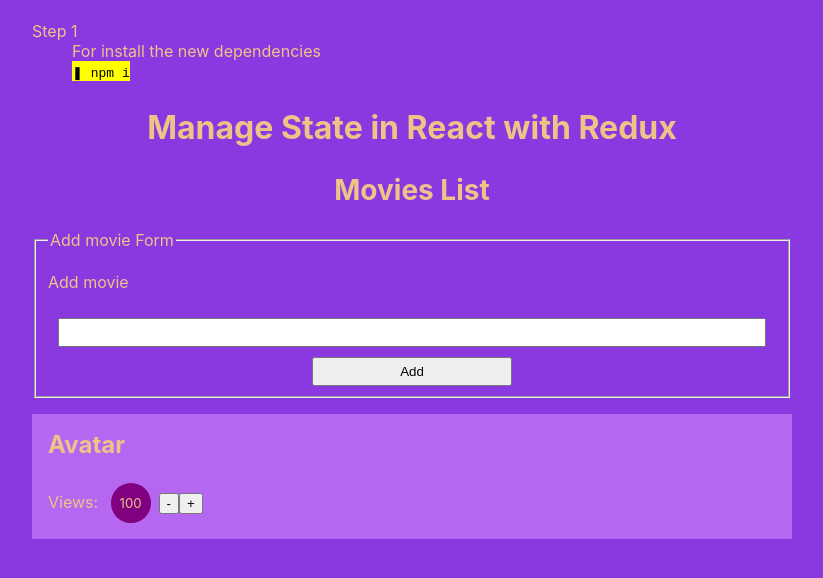
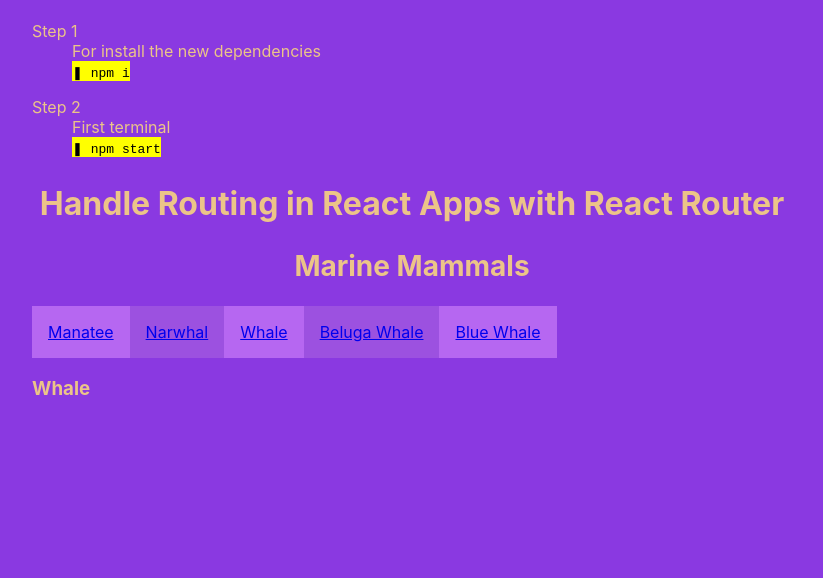
Before and after one commit to maksimo-vvd/lrn-digital-ocean-tutorial, a React (Create React App) app: page /whale in a window 1280 px wide. Shown: the top 578 px of the page, without its empty margins (228-1051 px from the left). Built offline with nearby package versions, Linux system fonts and the light colour scheme.

Commit message:
Accessing Route Data with Hooks -- Search Parameters || URL Parameters

```diff
--- a/package.json
+++ b/package.json
@@ -9,12 +9,12 @@
     "react": "^17.0.2",
     "react-dom": "^17.0.2",
     "react-jss": "^10.9.0",
+    "react-router-dom": "5.2.0",
     "react-scripts": "5.0.0",
     "styled-components": "^5.3.5",
     "web-vitals": "^2.1.4"
   },
   "scripts": {
-    "api": "json-server db.json -p 3333 --delay 1500",
     "start": "BROWSER=none react-scripts start",
     "build": "react-scripts build",
     "test": "react-scripts test",
@@ -37,9 +37,5 @@
       "last 1 firefox version",
       "last 1 safari version"
     ]
-  },
-  "devDependencies": {
-    "react-redux": "^7.2.8",
-    "redux": "^4.1.2"
   }
 }
--- a/src/components/App/App.js
+++ b/src/components/App/App.js
@@ -1,18 +1,16 @@
-import React, { useState } from 'react'
-import { useDispatch, useSelector } from "react-redux";
+import React from 'react'
+import { BrowserRouter, Route, Switch, Link } from 'react-router-dom'
 
 import styled from "styled-components"
-import {addMovie, incrementMovie, decrementMovie} from "../../store/movies/movies";
+
+import Manatee from "../Manatee/Manatee";
+import Narwhal from "../Narwhal/Narwhal";
+import Whale from "../Whale/Whale";
 
 const AppWrapper = styled.section`
   max-width: 800px;
   margin: 0 auto;
   padding: 5px 20px;
-`
-const Button = styled.button`
-  margin: 10px;
-  min-width: 100px;
-  padding: 5px 8px;
 `
 const Title = styled.h1`
   text-align:center;
@@ -24,13 +22,10 @@
   font-size: 1.75rem;
   color: #ECC488;
 `
-const ListTitle = styled.h3`
-  font-size: 1.5rem;
-  margin-top: 0;
-`
 const List = styled.ul`
   list-style: none;
   padding-left: 0;
+  display: flex;
 `
 const Listitem = styled.li`
   background-color: #B667F1;
@@ -50,48 +45,9 @@
         color: #fff;
     }
   }
-
-
-`
-const ListViewBox = styled.mark`
-  color: #ECC488;
-  text-align:center;
-  font-size: 0.825rem;
-  background-color: purple;
-  border-radius: 50%;
-  width: 40px;
-  line-height: 40px;
-  display: inline-block;
-  margin-left: 0.5rem;
-  margin-right: 0.5rem;
-`
-const AddForm = styled.form`
-  input[type="text"] {
-    margin: 10px;
-    width: calc(100% - 20px);
-    padding: 5px 8px;
-  }
-  button[type="submit"] {
-    width: 200px;
-    display: block;
-    margin: 0 auto;
-  }
 `
 
 function App() {
-  const [movieName, setMovie] = useState('')
-  // const movies = useSelector(state => state.movies)
-  const movies = [...useSelector(state => state.movies)].sort((a, b) => {
-    return a.name.toLowerCase() > b.name.toLowerCase() ? 1 : -1;
-  });
-  const dispatch = useDispatch()
-
-  const handleSubmit = event => {
-    event.preventDefault()
-    dispatch(addMovie(movieName))
-    setMovie('')
-  }
-
   return (
     <AppWrapper>
       <dl>
@@ -100,50 +56,54 @@
           <dd>For install the new dependencies</dd>
           <dd><mark><kbd>&#10074; npm i</kbd></mark></dd>
         </p>
-        <p hidden>
+        <p>
           <dt>Step 2</dt>
           <dd>First terminal</dd>
           <dd><mark><kbd>&#10074; npm start</kbd></mark></dd>
         </p>
       </dl>
 
-      <Title>Manage State in React with Redux</Title>
-      <Title2>Movies List</Title2>
+      <Title>Handle Routing in React Apps with React Router</Title>
+      <Title2>Marine Mammals</Title2>
 
-      <AddForm onSubmit={ handleSubmit }>
-        <fieldset>
-          <legend>Add movie Form</legend>
-          <label>
-            <p>Add movie</p>
-            <input
-              type="text"
-              value={movieName}
-              onChange={event => setMovie(event.target.value)}
-            />
-          </label>
-          <div>
-            <Button type="submit">Add</Button>
-          </div>
-        </fieldset>
-      </AddForm>
+      <BrowserRouter>
+        <nav>
+          <List>
+            <Listitem><Link to="/manatee">Manatee</Link></Listitem>
+            <Listitem><Link to="/narwhal">Narwhal</Link></Listitem>
+            <Listitem><Link to="/whale">Whale</Link></Listitem>
+            {/*<Listitem><Link to="/whale?type=beluga">Beluga Whale</Link></Listitem>*/}
+            {/*<Listitem><Link to="/whale?type=blue">Blue Whale</Link></Listitem>*/}
+            <Listitem><Link to="/whale/beluga">Beluga Whale</Link></Listitem>
+            <Listitem><Link to="/whale/blue">Blue Whale</Link></Listitem>
+          </List>
+        </nav>
 
-      <List>
-        {movies.map(movie => (
-          <Listitem key={movie.name}>
-            <ListTitle>{movie.name}</ListTitle>
+        <Switch>
+          <Route path="/manatee">
+            <Manatee />
+          </Route>
 
-            Views: <ListViewBox>{movie.views}</ListViewBox>
+          <Route path="/narwhal">
+            <Narwhal />
+          </Route>
 
-            <button onClick={() => dispatch(decrementMovie(movie.name))}>
-              <span role="img" aria-label="add">-</span>
-            </button>
+          {/* Search library */}
+          {/*<Route path="/whale">*/}
+          {/*  <Whale />*/}
+          {/*</Route>*/}
 
-            <button onClick={() => dispatch(incrementMovie(movie.name))}>
-              <span role="img" aria-label="add">+</span>
-            </button>
-          </Listitem>
-        ))}
-      </List>
+          {/* Dynamic component. Hook useParams (exact & :type) */}
+
+          <Route exact path="/whale">
+            <Whale />
+          </Route>
+
+          <Route path="/whale/:type">
+            <Whale />
+          </Route>
+        </Switch>
+      </BrowserRouter>
     </AppWrapper>
   )
 }
--- /dev/null
+++ b/src/components/Manatee/Manatee.js
@@ -0,0 +1,5 @@
+import React from "react";
+
+export default function () {
+  return <h3>Manatee</h3>
+}
--- /dev/null
+++ b/src/components/Narwhal/Narwhal.js
@@ -0,0 +1,5 @@
+import React from "react";
+
+export default function () {
+  return <h3>Narwhal</h3>
+}
--- /dev/null
+++ b/src/components/Whale/Beluga.js
@@ -0,0 +1,5 @@
+import React from 'react';
+
+export default function Beluga() {
+  return <h4>Beluga</h4>
+}
--- /dev/null
+++ b/src/components/Whale/Blue.js
@@ -0,0 +1,5 @@
+import React from 'react';
+
+export default function Blue() {
+  return <h4>Blue</h4>
+}
--- /dev/null
+++ b/src/components/Whale/Whale.js
@@ -0,0 +1,21 @@
+import React from "react";
+import { useLocation, useParams } from 'react-router-dom';
+import Beluga from './Beluga';
+import Blue from './Blue';
+
+export default function () {
+  // const { search } = useLocation()
+  // const match = search.match(/type=(.*)/);
+  // const type = match?.[1];
+
+  const { type } = useParams()
+
+  return (
+    <>
+      <h3>Whale</h3>
+
+      { type === 'beluga' && <Beluga/> }
+      { type === 'blue' && <Blue/> }
+    </>
+  )
+}
--- a/src/index.js
+++ b/src/index.js
@@ -5,10 +5,6 @@
 // import reportWebVitals from './reportWebVitals';
 
 import { createGlobalStyle } from "styled-components";
-
-import { Provider } from "react-redux";
-import { createStore} from "redux";
-import movieApp from "./store/movies/movies";
 
 const Global = createGlobalStyle`
   * {box-sizing: border-box;}
@@ -20,26 +16,10 @@
   }
 `
 
-const store = createStore(movieApp)
-// const store = createStore(() => ({
-//   movies: [
-//     {
-//       name: 'Black list',
-//       views: 1,
-//     },
-//     {
-//       name: 'Avatar',
-//       views: 100,
-//     },
-//   ],
-// }))
-
 ReactDOM.render(
   <React.StrictMode>
-    <Provider store={ store }>
-      <Global />
-      <App />
-    </Provider>
+    <Global />
+    <App />
   </React.StrictMode>,
   document.getElementById('root')
 );
--- a/src/store/movies/movies.js
+++ /dev/null
@@ -1,73 +0,0 @@
-import { combineReducers } from "redux";
-
-const ADD_MOVIE = 'ADD_MOVIE'
-const INCREMENT_MOVIE = 'INCREMENT_MOVIE'
-const DECREMENT_MOVIE = 'DECREMENT_MOVIE'
-
-export function addMovie(movieName) {
-  return {
-    type: 'ADD_MOVIE',
-    movieName,
-  }
-}
-
-export function incrementMovie(movieName) {
-  return {
-    type: 'INCREMENT_MOVIE',
-    movieName,
-  }
-}
-
-export function decrementMovie(movieName) {
-  return {
-    type: 'DECREMENT_MOVIE',
-    movieName,
-  }
-}
-
-const defaultMovies = [
-  {
-    name: 'Avatar',
-    views: 100,
-  },
-]
-
-function movies(state = defaultMovies, action) {
-  const movie = state.find(m => action.movieName === m.name)
-  const movies = state.filter(m => action.movieName !== m.name)
-
-  switch (action.type) {
-    case ADD_MOVIE:
-      return [
-        ...state,
-        {
-          name: action.movieName,
-          views: 1,
-        }
-      ]
-    case INCREMENT_MOVIE:
-      return [
-        ...movies,
-        {
-          ...movie,
-          views: movie.views + 1
-        }
-      ]
-    case DECREMENT_MOVIE:
-      return [
-        ...movies,
-        {
-          ...movie,
-          views: movie.views - 1
-        }
-      ]
-    default:
-      return state
-  }
-}
-
-const movieApp = combineReducers({
-  movies
-})
-
-export default movieApp
```
Also changed, not shown: 1 other file (tests, documents, lock files or other folders).
